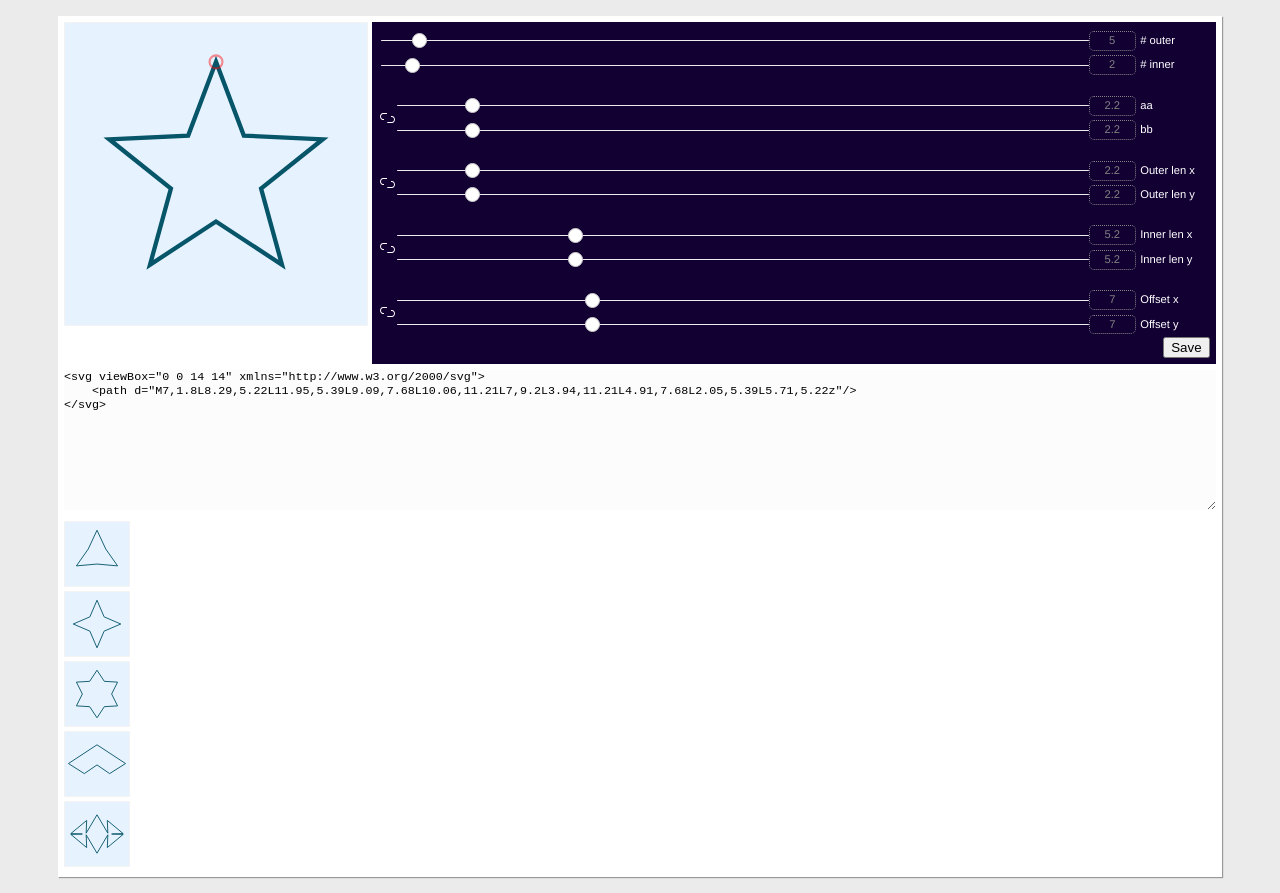
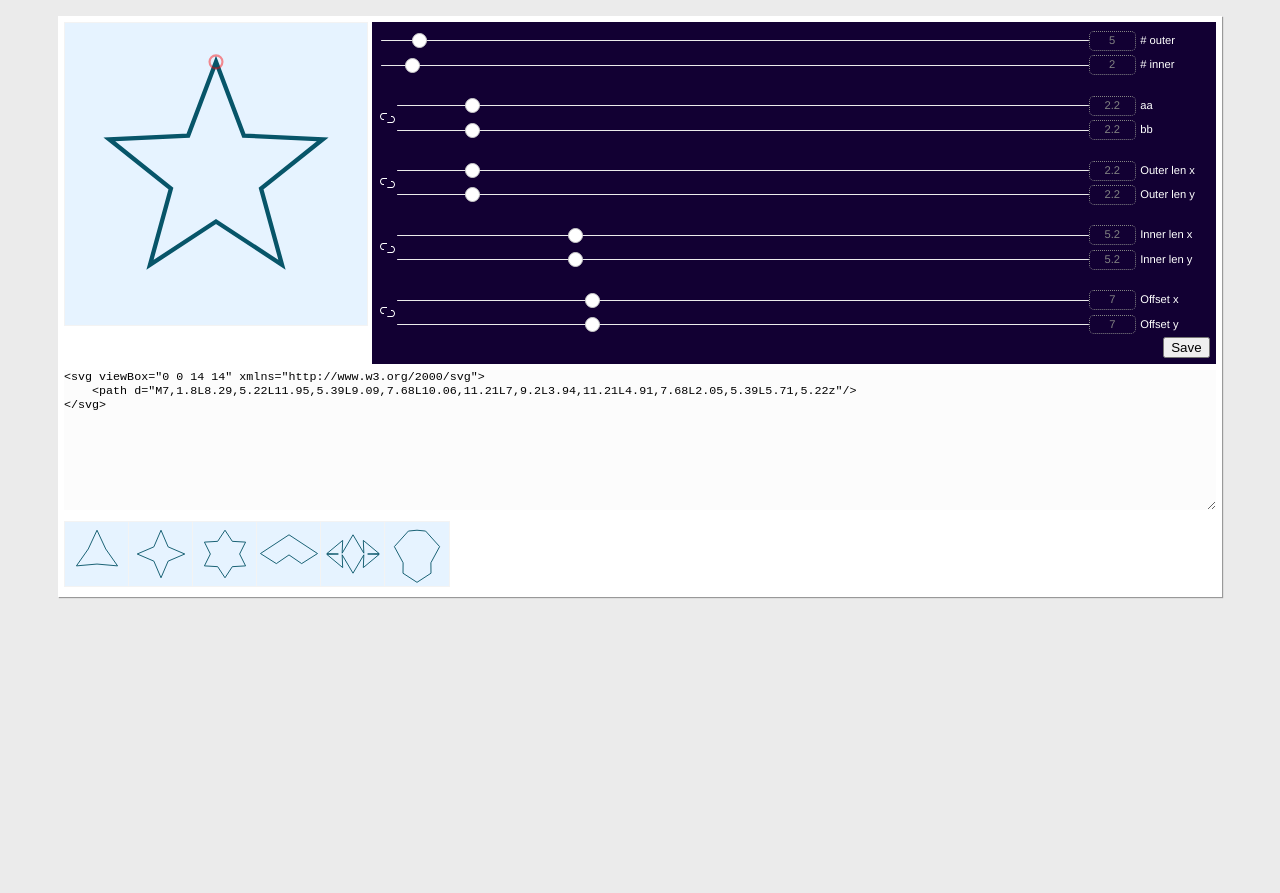
Before and after one commit to maxzz/ngon-gen, a Vue app: page / in a window 1280 px wide. After the commit the page ends 800 px from the top, so only its background shows below. Built offline with nearby package versions, Linux system fonts and the light colour scheme.

Commit message:
updated preview CSS Grid

```diff
--- a/src/App.vue
+++ b/src/App.vue
@@ -44,7 +44,7 @@
         <div class="output">
             <textarea cols="30" rows="10" :value='`<svg viewBox="0 0 14 14" xmlns="http://www.w3.org/2000/svg">\n    <path d="${data.d}"/>\n</svg>`'></textarea>
         </div>
-        <div>
+        <div class="previews">
             <div v-for="(shape, index) of shapes" :key=index @click="applyShape(shape)">
                 <svg viewBox="0 0 14 14" class="small-canvas">
                     <path :d="generate(shape).d" />
@@ -92,6 +92,7 @@ function initShapes(sp: types.ShapeParams) {
         JSON.parse('{"nOuter":"6","nInner":2,"lenOuter":{"x":"3.2","y":"3.2"},"lenInner":{"x":"5.2","y":"5.2"},"offset":{"x":7,"y":7}}'),
         JSON.parse('{"nOuter":3,"nInner":2,"lenOuter":{"x":"7.2","y":"0.2"},"lenInner":{"x":"3.2","y":"4.2"},"offset":{"x":7,"y":7}}'),
         JSON.parse('{"nOuter":"8","nInner":2,"lenOuter":{"x":"6.2","y":"0.2"},"lenInner":{"x":"3.2","y":"4.2"},"offset":{"x":7,"y":7}}'),
+        JSON.parse('{"nOuter":5,"nInner":2,"lenOuter":{"x":"3.2","y":"6.2"},"lenInner":{"x":5.2,"y":5.2},"offset":{"x":7,"y":7}}'),
     );
 
     function actionSave() {
@@ -242,11 +243,18 @@ body {
     }
 }
 
+$small-canvas-cell-size: 64px;
+
 .small-canvas {
-    width: 64px;
+    width: $small-canvas-cell-size;
     .origin {
         display: none;
     }
+}
+
+.previews {
+    display: grid;
+    grid-template-columns: repeat(auto-fill, minmax($small-canvas-cell-size, 1fr));
 }
 
 .output textarea {
--- a/src/components/LockedPair.vue
+++ b/src/components/LockedPair.vue
@@ -21,12 +21,12 @@ export default Vue.extend({
     setup(props: any) {
         // const valueA = ref(props.value.x);
         // const valueB = ref(props.value.y);
-        const valueAA = ref(props.valueA);
-        const valueBB = ref(props.valueB);
+        // const valueAA = ref(props.valueA);
+        // const valueBB = ref(props.valueB);
 
         function onInputA(e: any) {
             props.value.x = e;
-            console.log('print new =', e, 'value =', props.value);
+            console.log('print new =', e, 'value =', JSON.stringify(props.value));
         }
 
         function onInputB(e: any) {
@@ -35,8 +35,8 @@ export default Vue.extend({
         }
 
         return {
-            valueAA,
-            valueBB,
+            // valueAA,
+            // valueBB,
             onInputA,
             onInputB,
         };
```
